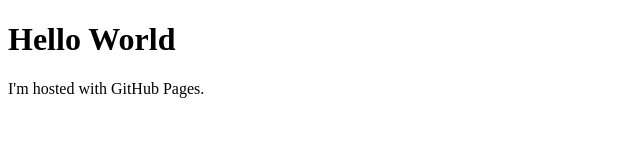
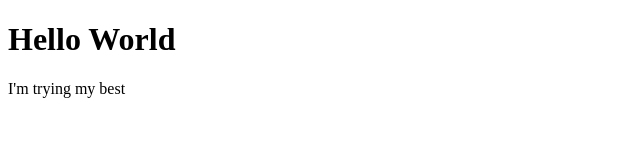
Before and after one commit to maritmcquaig/maritmcquaig.github.io, a plain HTML site: page index.html in a window 1280 px wide. Shown: the whole page, without its empty margins (0-640 px from the left). Drawn offline with Linux system fonts and the light colour scheme.

Commit message:
Add files via upload

```diff
--- a/index.html
+++ b/index.html
@@ -4,6 +4,6 @@
     <title>maritmcquaig.github.io</title>
 <body>
 <h1>Hello World</h1>
-<p>I'm hosted with GitHub Pages.</p>
+<p>I'm trying my best</p>
 </body>
 </html>
```
